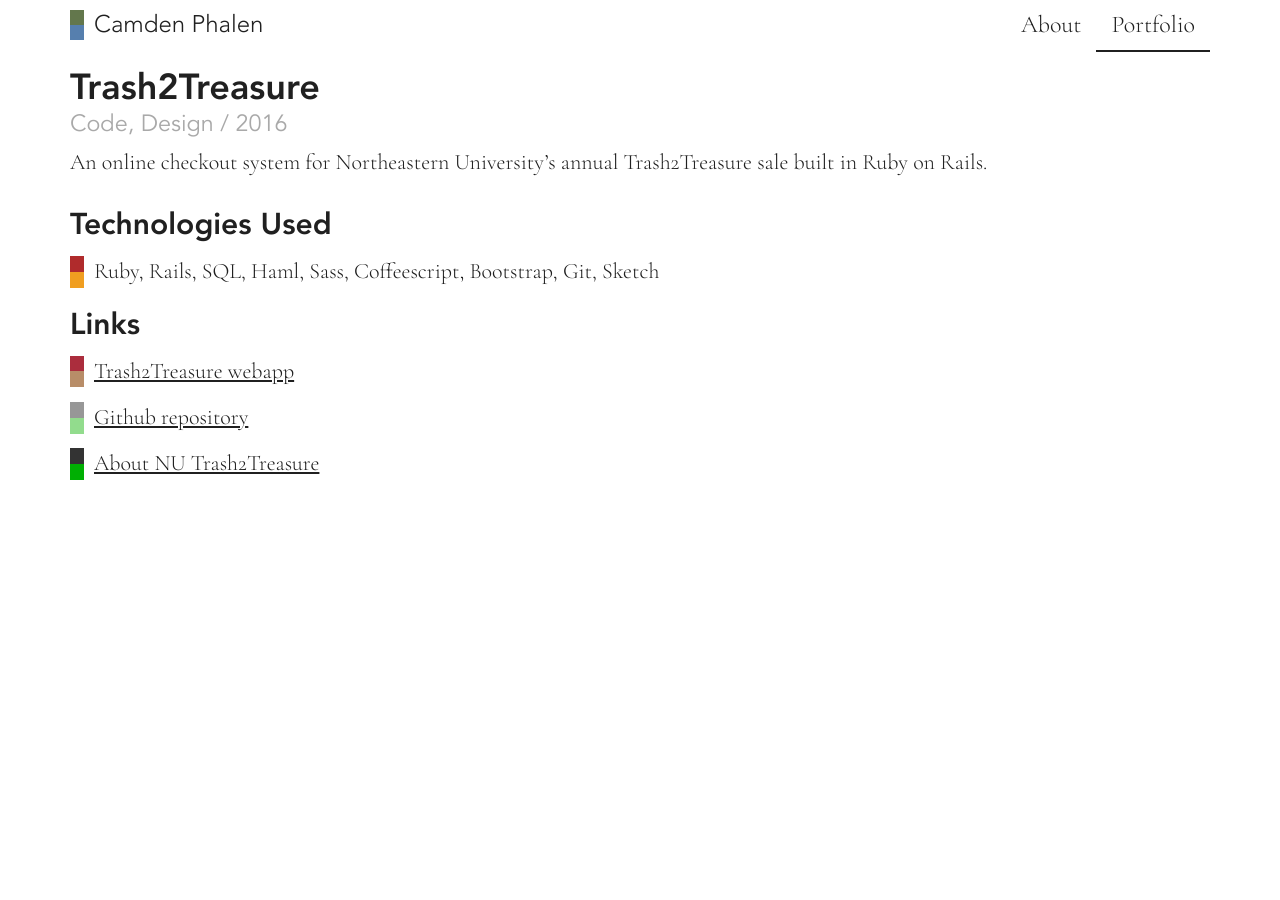
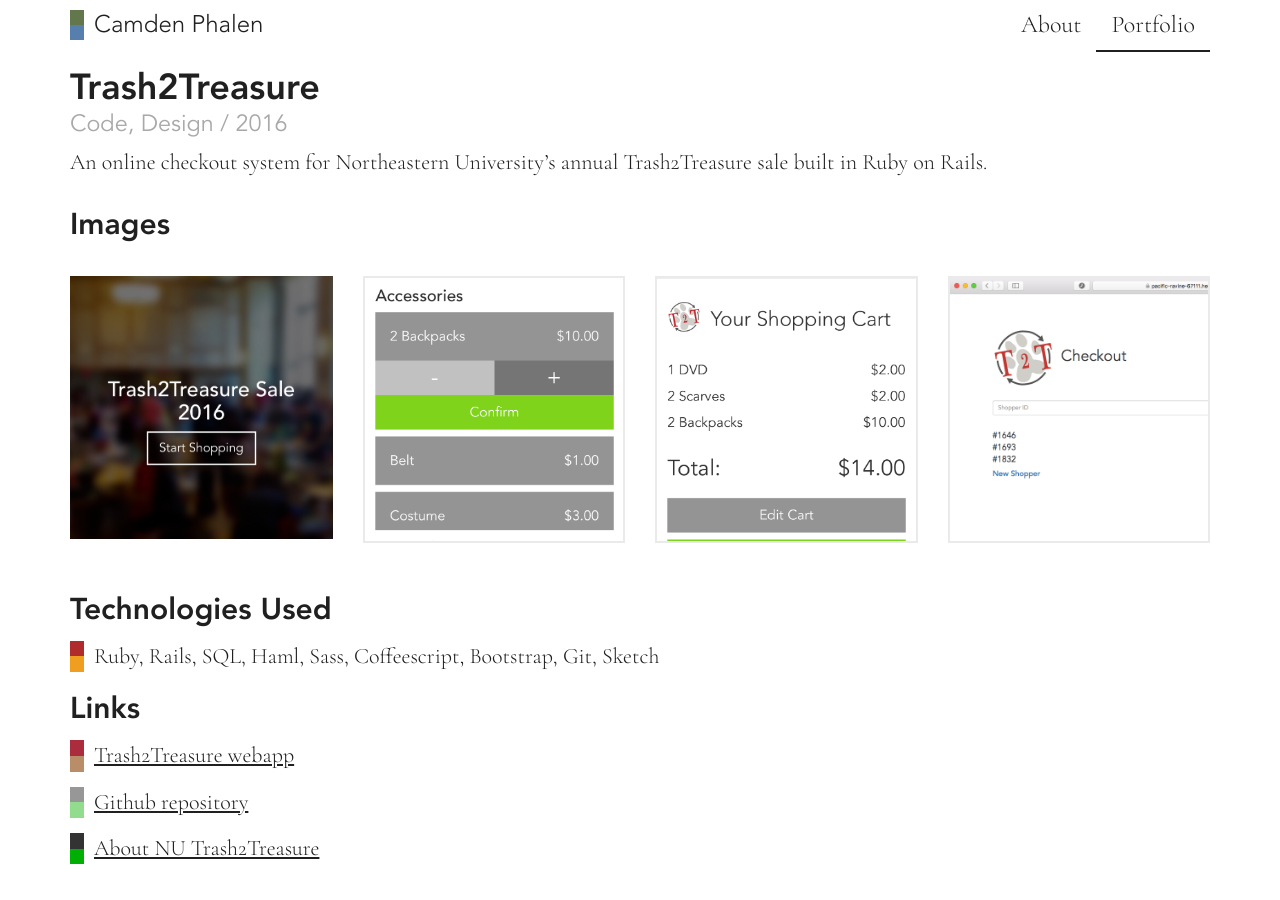
Before and after one commit to camden11/portfolio-old, a Jekyll site: the page built from _projects/trash2treasure.md, in a window 1280 px wide. Built offline with Jekyll 4.4.1, drawn with Linux system fonts in a browser that asks for light colours.

Commit message:
start image galleries

```diff
--- a/_layouts/project.html
+++ b/_layouts/project.html
@@ -18,6 +18,42 @@
           <p class="cp-large-text">{{ page.blurb }}</p>
         </div>
       </div>
+
+
+      <div class="row cp-project-images">
+        <div class="col-xs-12">
+          {% if page.images %}
+          <h3>Images</h3>
+          {% endif %}
+        </div>
+      </div>
+
+      <div class="row cp-project-images">
+        {% for image in page.images %}
+        <div class="col-xs-6 col-sm-4 col-md-3" data-toggle="modal" data-target="#{{ page.project_name }}-{{ image.id }}">
+          <div class="cp-project-image {{ image.classes }}" style="
+            background-image: url({{ image.url }});
+            background-position: {{image.offsetx }} {{ image.offsety }};
+          "></div>
+        </div>
+        {% endfor %}
+      </div>
+
+      {% for image in page.images %}
+      <div class="modal fade" id="{{ page.project_name }}-{{ image.id }}">
+        <div class="modal-dialog {{ image.modal_classes }}" role="document">
+          <div class="modal-content">
+            <div class="modal-header">
+              <button type="button" class="close" data-dismiss="modal" aria-label="Close"><span aria-hidden="true">&times;</span></button>
+              <h4 class="modal-title">{{ image.title }}</h4>
+            </div>
+            <div class="modal-body">
+              <img src="{{ image.url }}" class="img-responsive">
+            </div>
+          </div>
+        </div>
+      </div>
+      {% endfor %}
 
       <div class="row cp-project-technologies">
         <div class="col-xs-12">
--- a/_projects/trash2treasure.md
+++ b/_projects/trash2treasure.md
@@ -7,6 +7,36 @@
 project_categories: Code, Design
 year: 2016
 blurb: An online checkout system for Northeastern University’s annual Trash2Treasure sale built in Ruby on Rails.
+
+images:
+  - url: /assets/images/projects/trash2treasure/landing.png
+    id: landing
+    title: Landing page
+    offsety: 50%
+    offsetx: 0
+    classes: "cp-vertical"
+    modal_classes: "modal-sm"
+  - url: /assets/images/projects/trash2treasure/shop.png
+    id: shop
+    title: Sale page
+    offsety: 88%
+    offsetx: 0
+    classes: "cp-border cp-vertical"
+    modal_classes: "modal-sm"
+  - url: /assets/images/projects/trash2treasure/checkout.png
+    id: checkout
+    title: Customer checkout page
+    offsety: 22.5%
+    offsetx: 0
+    classes: "cp-border cp-vertical"
+    modal_classes: "modal-sm"
+  - url: /assets/images/projects/trash2treasure/register.png
+    id: register
+    title: Seller checkout screen
+    offsety: 0
+    offsetx: 0
+    classes: "cp-border cp-horizontal"
+    modal_classes: "modal-lg"
 
 technologies:
   list: Ruby, Rails, SQL, Haml, Sass, Coffeescript, Bootstrap, Git, Sketch
--- a/assets/css/portfolio.scss
+++ b/assets/css/portfolio.scss
@@ -73,6 +73,40 @@
     display: none;
   }
 }
+.cp-project-images {
+  h3 {
+    margin-bottom: 20px;
+  }
+
+  .col-xs-6 {
+    margin-bottom: 15px;
+    padding-top: 15px;
+    padding-bottom: 15px;
+    &:hover {
+      background-color: #EAEAEA;
+      cursor: pointer;
+    }
+  }
+
+  .cp-project-image {
+    width: 100%;
+    padding-bottom: 100%;
+    background-repeat: no-repeat;
+
+    &.cp-border {
+      border: 2px solid #EAEAEA;
+    }
+
+    &.cp-vertical {
+      background-size: 100% auto;
+    }
+
+    &.cp-horizontal {
+      background-size: auto 100%;
+    }
+    // background-position: center;
+  }
+}
 
 .cp-project-technologies {
   .cp-color-block {
@@ -91,3 +125,29 @@
     padding-bottom: 0px;
   }
 }
+
+.modal {
+  .modal-content {
+    border-radius: 0;
+
+    .modal-header {
+      border: none;
+      .close {
+        font-size: 28px;
+      }
+    }
+
+    .modal-body {
+      padding-top: 0;
+    }
+  }
+}
+.modal-sm {
+  @media #{$small-screen} {
+    width: 360px;
+  }
+}
+
+.modal-lg {
+  width: 90%;
+}
```
Also changed, not shown: assets/images/projects/trash2treasure/checkout.png (added), assets/images/projects/trash2treasure/landing.png (added), assets/images/projects/trash2treasure/register.png (added), assets/images/projects/trash2treasure/shop.png (added).
